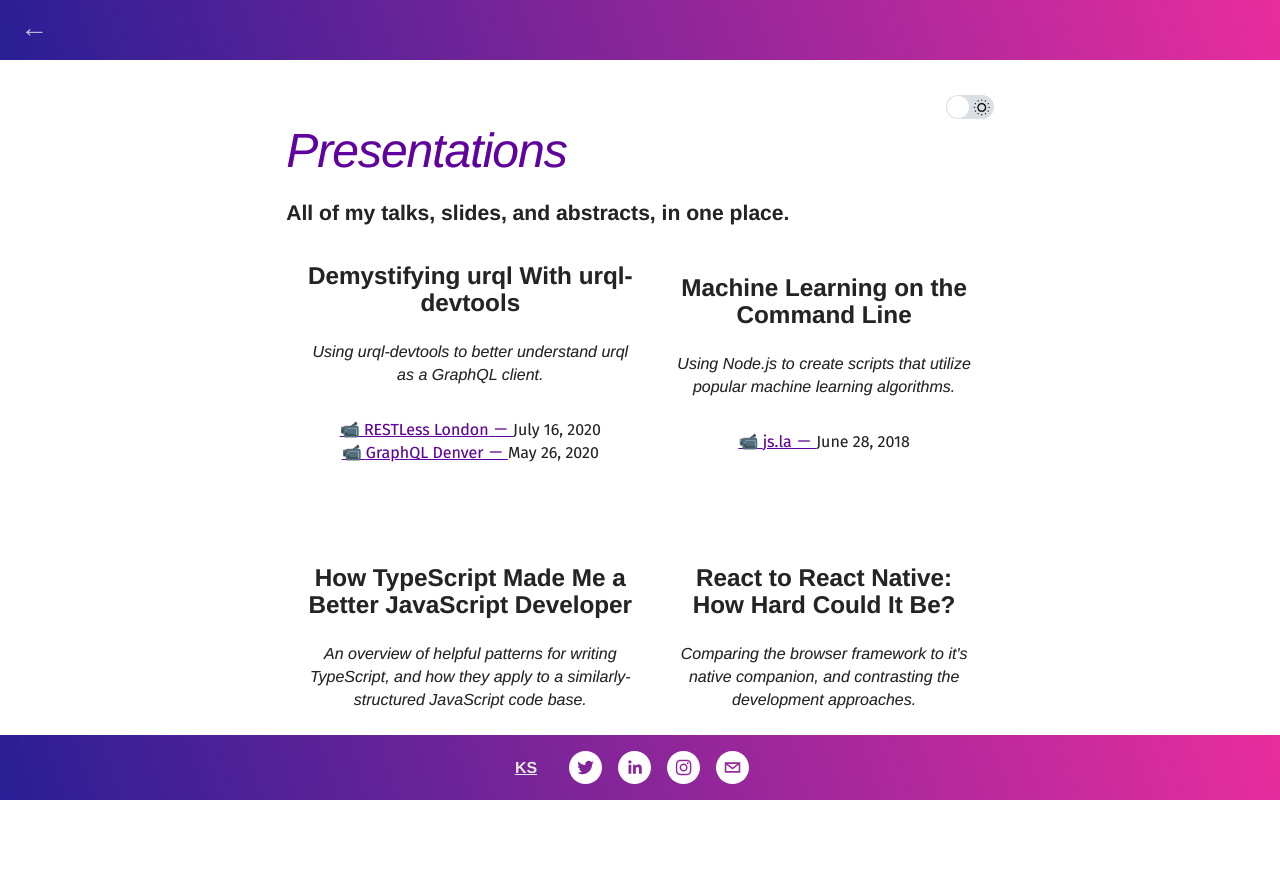
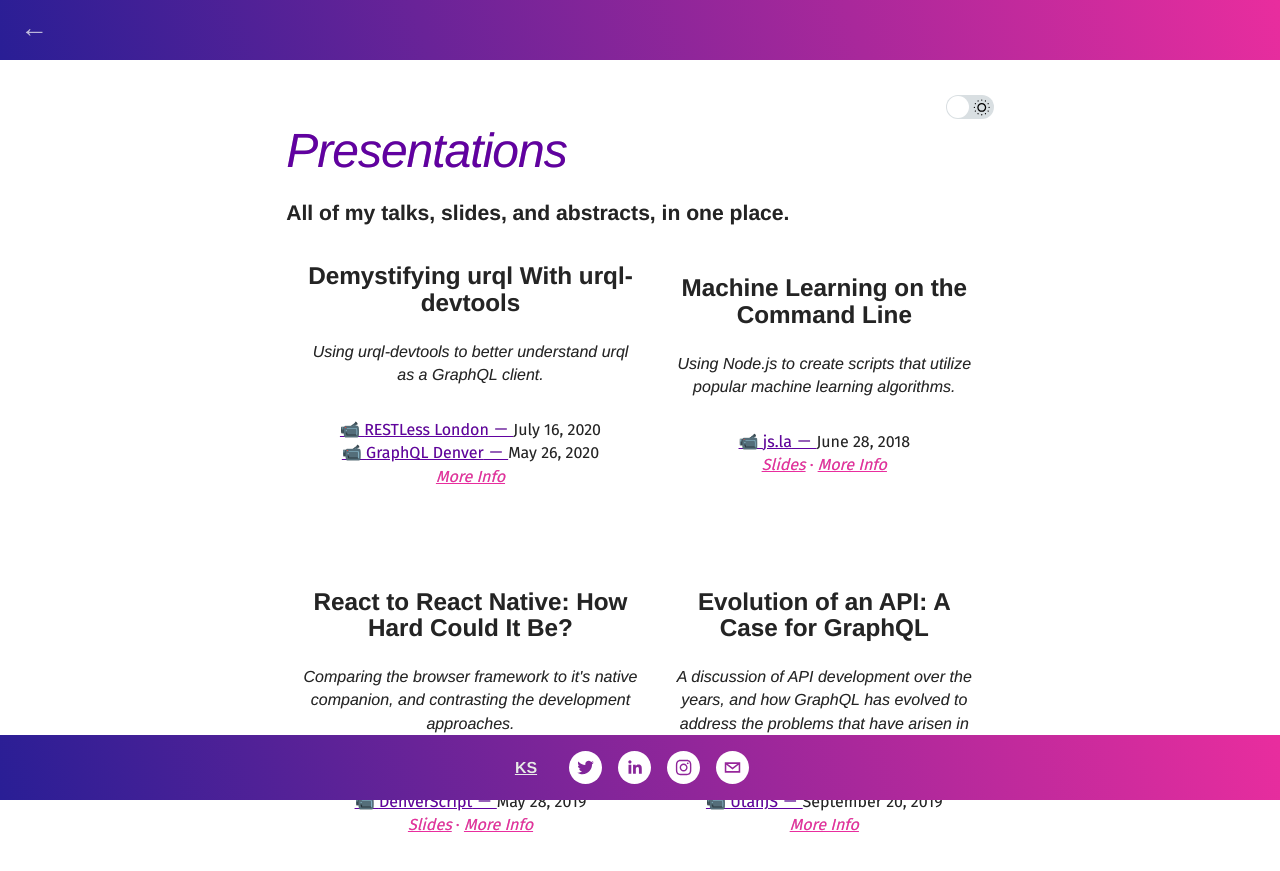
Before and after one commit to lucamattiazzi/kale-stew.github.io, a Gatsby site: page /talks in a window 1280 px wide. Shown: the top 871 px of the page. Built offline with nearby package versions, Linux system fonts and the light colour scheme; Gatsby itself is replaced by a stand-in of ours; what typography-theme-github would draw is missing.

Commit message:
Display URLs for more info + hosted slides

```diff
--- a/src/components/talk/index.jsx
+++ b/src/components/talk/index.jsx
@@ -35,6 +35,41 @@
           <br />
         </>
       ))}
+      {talk.slidesUrl && (
+        <>
+          <a
+            href={talk.slidesUrl}
+            title={`Link to the hosted slides for ${talk.title}`}
+            target="_blank"
+            noopener
+            noreferrer
+            className="talk-link"
+          >
+            <span>
+              <i>Slides</i>
+            </span>
+          </a>
+        </>
+      )}
+      {talk.moreInfoUrl && talk.slidesUrl && (
+        <span className="talk-link"> · </span>
+      )}
+      {talk.moreInfoUrl && (
+        <>
+          <a
+            href={talk.moreInfoUrl}
+            title={`Link to more info about ${talk.title}`}
+            target="_blank"
+            noopener
+            noreferrer
+            className="talk-link"
+          >
+            <span>
+              <i>More Info</i>
+            </span>
+          </a>
+        </>
+      )}
     </div>
   </div>
 )
--- a/src/components/talk/index.scss
+++ b/src/components/talk/index.scss
@@ -1,3 +1,5 @@
+@import '../../styles/variables.scss';
+
 .talk {
   display: flex;
   flex-direction: column;
@@ -21,3 +23,7 @@
   font-family: 'Fira Sans';
   text-align: center;
 }
+
+.talk-link {
+  color: $accent-pink !important;
+}
--- a/src/data/talks.js
+++ b/src/data/talks.js
@@ -15,11 +15,11 @@
         eventDate: '5/26/2020',
         eventName: 'GraphQL Denver',
         eventType: 'meetup',
-        eventRecording: '@TODO',
+        eventRecording: 'https://www.youtube.com/watch?v=qQnLllEMqN8',
       },
     ],
-    exportedSlidesUrl: '',
-    hostedSlidesUrl: '',
+    moreInfoUrl:
+      'https://github.com/kale-stew/all-talks/tree/master/content/2020/urql-devtools',
   },
   {
     id: 'mlcl2018',
@@ -34,25 +34,9 @@
         eventRecording: 'https://youtu.be/MzrDy4s8MF8',
       },
     ],
-    exportedSlidesUrl:
+    moreInfoUrl:
       'https://github.com/kale-stew/ml-on-the-cl/blob/master/final.pdf',
-    hostedSlidesUrl: 'https://kale-stew.github.io/ml-on-the-cl',
-  },
-  {
-    id: 'ts2018',
-    title: 'How TypeScript Made Me a Better JavaScript Developer',
-    description:
-      'An overview of helpful patterns for writing TypeScript, and how they apply to a similarly-structured JavaScript code base.',
-    events: [
-      {
-        eventDate: '10/25/2018',
-        eventName: 'Formidable Denver Open House',
-        eventType: 'meetup',
-      },
-    ],
-    exportedSlidesUrl:
-      'https://github.com/kale-stew/typescript-is-awesome/blob/master/final.pdf',
-    hostedSlidesUrl: 'https://kale-stew.github.io/typescript-is-awesome/',
+    slidesUrl: 'https://kale-stew.github.io/ml-on-the-cl',
   },
   {
     id: 'rn2019',
@@ -73,9 +57,9 @@
         eventRecording: 'https://youtu.be/87trwew9Hik?t=1587',
       },
     ],
-    exportedSlidesUrl:
-      'https://github.com/kale-stew/react-to-react-native/blob/master/final.pdf',
-    hostedSlidesUrl: 'https://kale-stew.github.io/react-to-react-native/',
+    moreInfoUrl:
+      'https://github.com/kale-stew/all-talks/tree/master/content/2019/react-to-react-native',
+    slidesUrl: 'https://kale-stew.github.io/react-to-react-native/',
   },
   {
     id: 'gql2019',
@@ -90,9 +74,9 @@
         eventRecording: 'https://www.youtube.com/watch?v=RhQx579OTVc',
       },
     ],
-    exportedSlidesUrl:
-      'https://github.com/kale-stew/talks/blob/master/content/2019/evolution-of-an-api/final.pdf',
-    hostedSlidesUrl: '',
+    moreInfoUrl:
+      'hhttps://github.com/kale-stew/all-talks/tree/master/content/2019/evolution-of-an-api',
+    slidesUrl: '',
   },
   {
     id: 'ts2019',
@@ -106,10 +90,15 @@
         eventType: 'meetup',
         eventRecording: 'https://youtu.be/iBlGIS-UQsw?t=1638',
       },
+      {
+        eventDate: '10/25/2018',
+        eventName: 'Formidable Denver Open House',
+        eventType: 'meetup',
+      },
     ],
-    exportedSlidesUrl:
-      'https://github.com/kale-stew/ts-in-react/blob/master/final.pdf',
-    hostedSlidesUrl: 'https://kale-stew.github.io/ts-in-react/',
+    moreInfoUrl:
+      'https://github.com/kale-stew/all-talks/tree/master/content/2019/ts-in-react',
+    slidesUrl: 'https://kale-stew.github.io/ts-in-react/',
   },
   {
     id: 'mljs2018',
@@ -124,9 +113,9 @@
         eventRecording: 'https://youtu.be/QaV7a64mUYE',
       },
     ],
-    exportedSlidesUrl:
-      'https://github.com/kale-stew/zeit-day-2018/blob/master/final.pdf',
-    hostedSlidesUrl: 'https://kale-stew.github.io/zeit-day-2018/',
+    moreInfoUrl:
+      'https://github.com/kale-stew/all-talks/tree/master/content/2018/machine-learning-with-javascript',
+    slidesUrl: 'https://kale-stew.github.io/zeit-day-2018/',
   },
 ]
 
--- a/src/styles/dark-theme.scss
+++ b/src/styles/dark-theme.scss
@@ -48,6 +48,10 @@
     }
   }
 
+  .talk-link {
+    color: #ffabde !important;
+  }
+
   .now-wrapper {
     margin-bottom: 4rem;
   }
```
